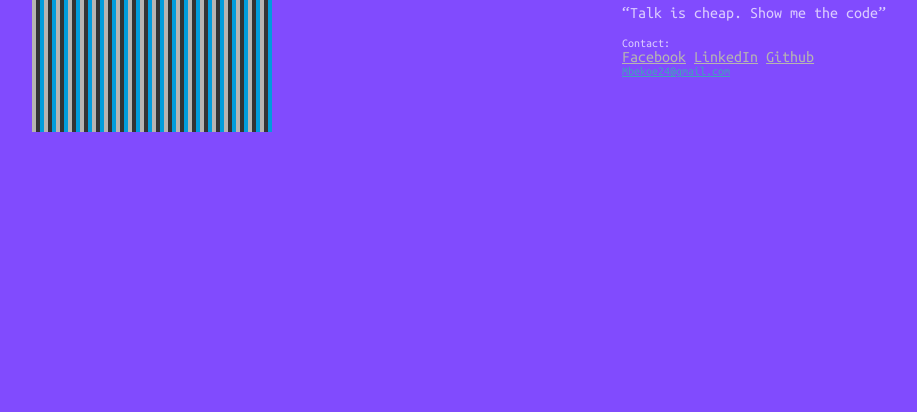
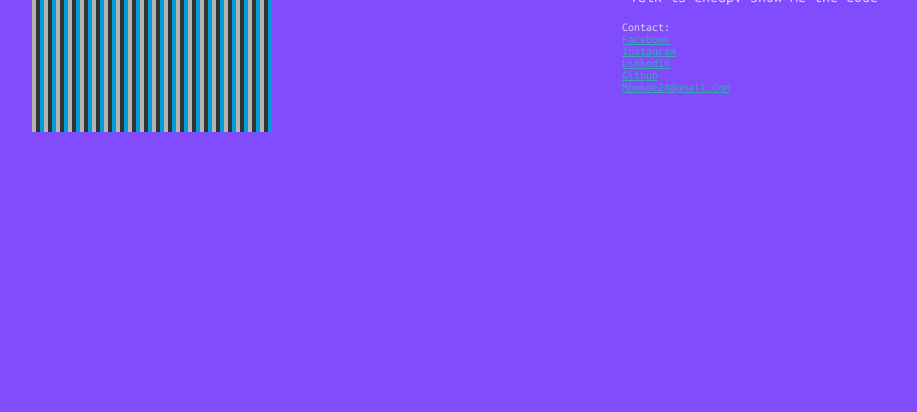
Before and after one commit to Mbekoe24/Mbekoe24.github.io, a plain HTML site: page index.html in a window 1280 px wide. Shown: the part 388-800 px from the top of the page, without its empty margins (205-1122 px from the left). Drawn offline with Linux system fonts and the light colour scheme.

Commit message:
Add files via upload
Adding additional links to the bio.

```diff
--- a/index.html
+++ b/index.html
@@ -19,9 +19,10 @@
 
         <p>
           <span class="link-heading">Contact:</span>
-          <a class="https://www.facebook.com/flyyguyymikee?ref=bookmarks" href="">Facebook</a>
-          <a class="https://www.linkedin.com/in/michaelbekoe/" href="">LinkedIn</a>
-          <a class="https://github.com/Mbekoe24" href="">Github</a>
+          <a class="profile-link" href="https://www.facebook.com/flyyguyymikee?ref=bookmarks">Facebook</a>
+          <a class="profile-link" href="https://www.instagram.com/thebestman24/">Instagram</a>
+          <a class="profile-link" href="https://www.linkedin.com/in/michaelbekoe/">LinkedIn</a>
+          <a class="profile-link" href="https://github.com/Mbekoe24">Github</a>
           <a class="profile-link" href="mailto:mbekoe24@gmail.com">Mbekoe24@gmail.com</a>
         </p>
       </div>
```
